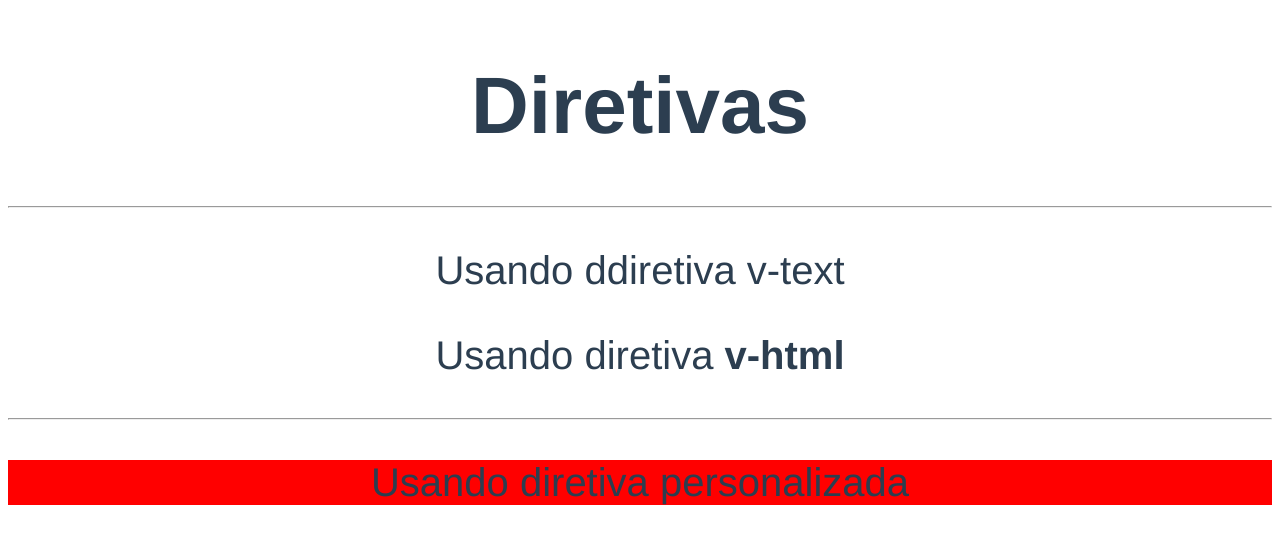
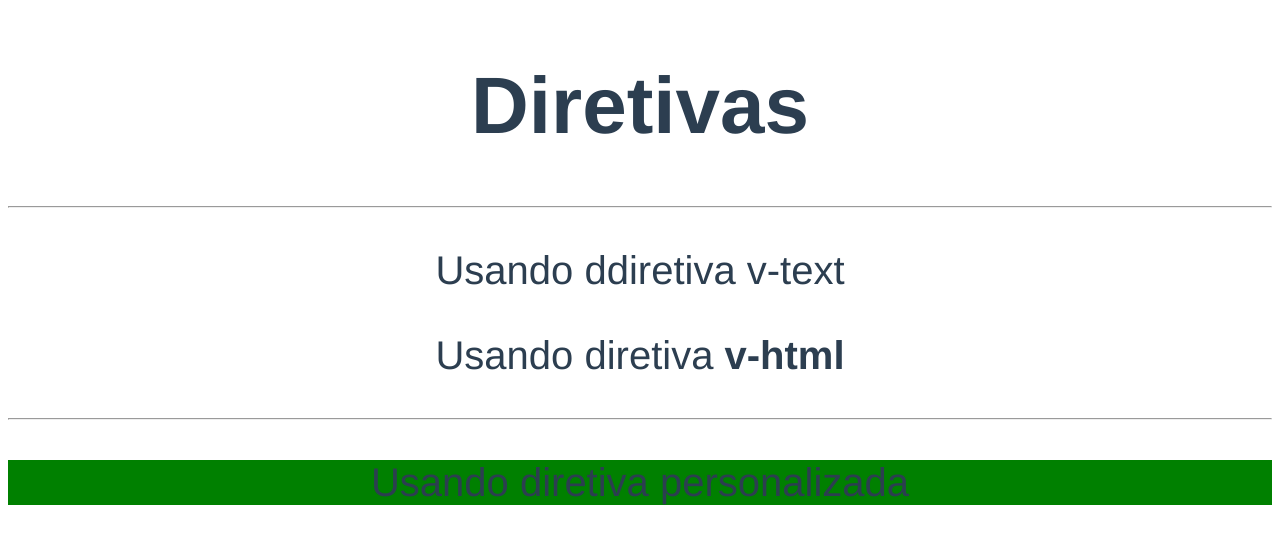
Before and after one commit to JFmaia/curso_vue, a Vue app in the folder diretivas/diretivas-exercicios/: page / in a window 1280 px wide. Shown: the top 544 px of the page. Built offline with nearby package versions, Linux system fonts and the light colour scheme.

Commit message:
chore: Passando valor para diretiva.

```diff
--- a/diretivas/diretivas-exercicios/src/App.vue
+++ b/diretivas/diretivas-exercicios/src/App.vue
@@ -7,13 +7,17 @@
 		<!--PEGA o texto ou codigo com html e executa as tags htmls-->
 		<p v-html="'Usando diretiva <strong>v-html</strong>'"></p>
 		<hr>
-		<p v-destaque="'red'">Usando diretiva personalizada</p>
+		<p v-destaque="cor">Usando diretiva personalizada</p>
 	</div>
 </template>
 
 <script>
 export default {
-
+	data(){
+		return{
+			cor: 'green'
+		}
+	}
 }
 </script>
 
```
